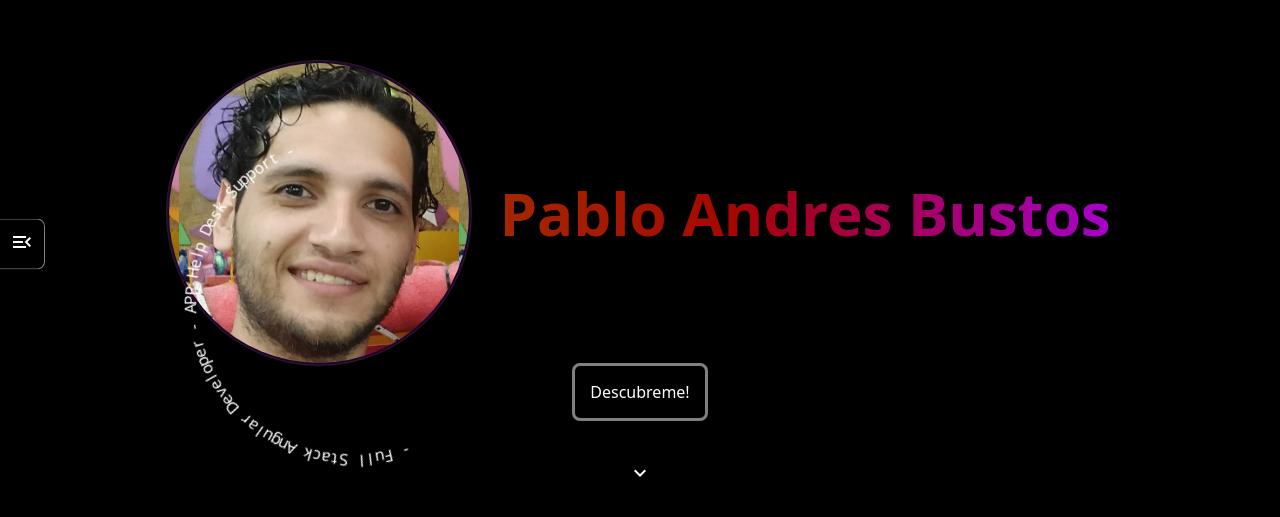
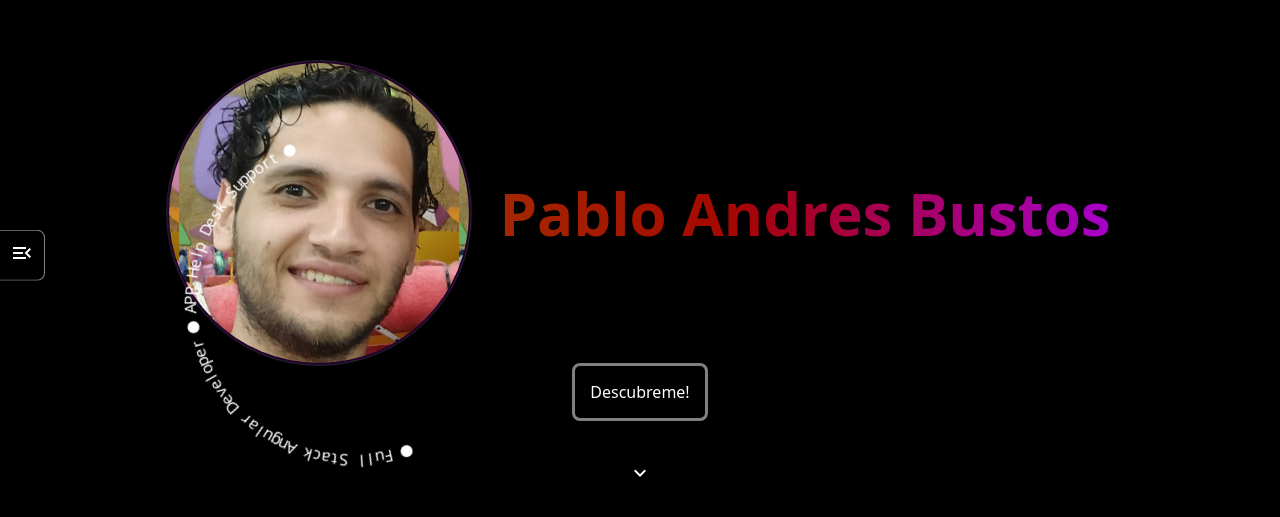
Before and after one commit to PabloAndresBustos/Portfolio, an Angular app: page / in a window 1280 px wide. Shown: the part 109-626 px from the top of the page. Built offline with nearby package versions, Linux system fonts and the light colour scheme.

Commit message:
cambios css

```diff
--- a/src/app/components/content/content/content.component.html
+++ b/src/app/components/content/content/content.component.html
@@ -6,8 +6,8 @@
             <div class="circle2"></div>
             <div class="center">
                 <p class="text" #text>
-                    - Full Stack Angular Developer -
-                    APP Help Desk Support -</p>
+                    ● Full Stack Angular Developer ●
+                    APP Help Desk Support ●</p>
             </div>
         </div>
         <div class="name-container">
--- a/src/app/components/side-bar/side-bar.component.scss
+++ b/src/app/components/side-bar/side-bar.component.scss
@@ -25,7 +25,7 @@
 .nav_item{
     color: white;
     position: relative;
-    margin-top: 1rem;
+    //margin-top: 1rem;
     display: grid;
     align-items: center;
     grid-template-columns: var(--grid-columns-nav);
@@ -74,8 +74,7 @@
 .welcome {
     position: fixed;
     left: 0;
-    top: 250%;
-    transform: translateY(250%);
+    transform: translateY(272%);
     border-radius: 0 8px 8px 0;
     padding: 10px;
     border-top: solid 1px gray;
```
